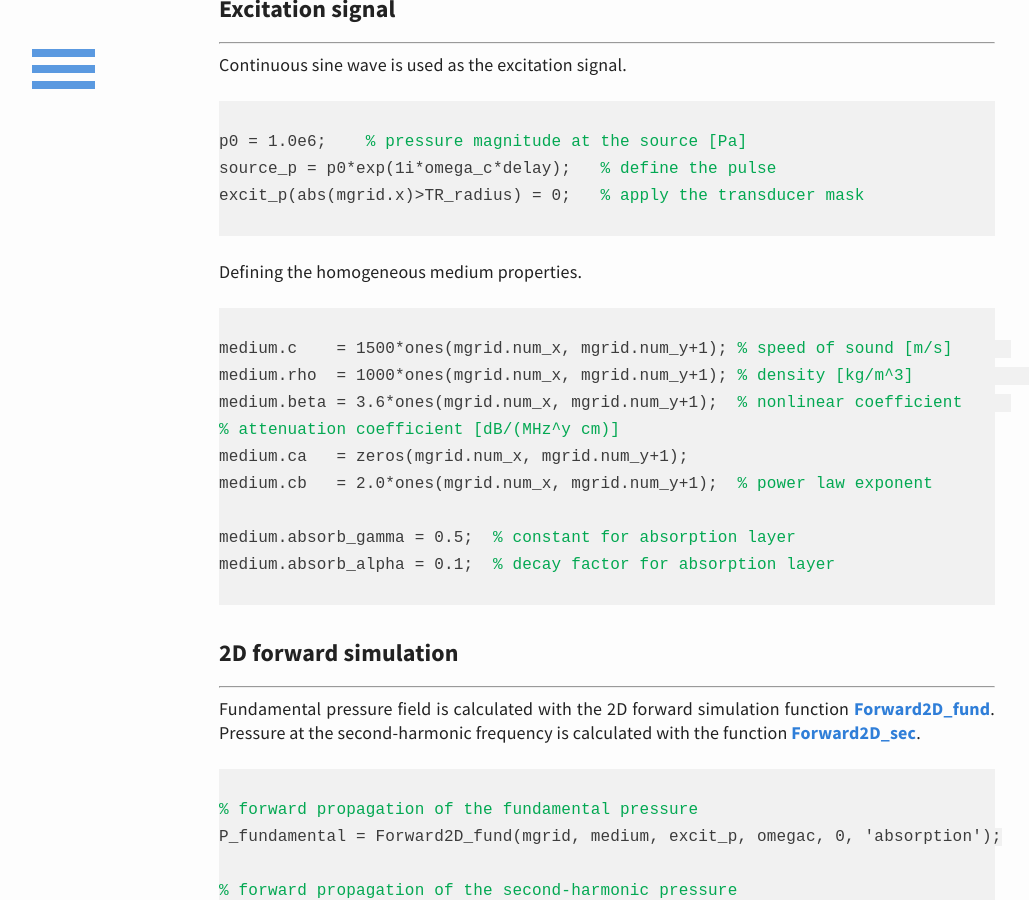
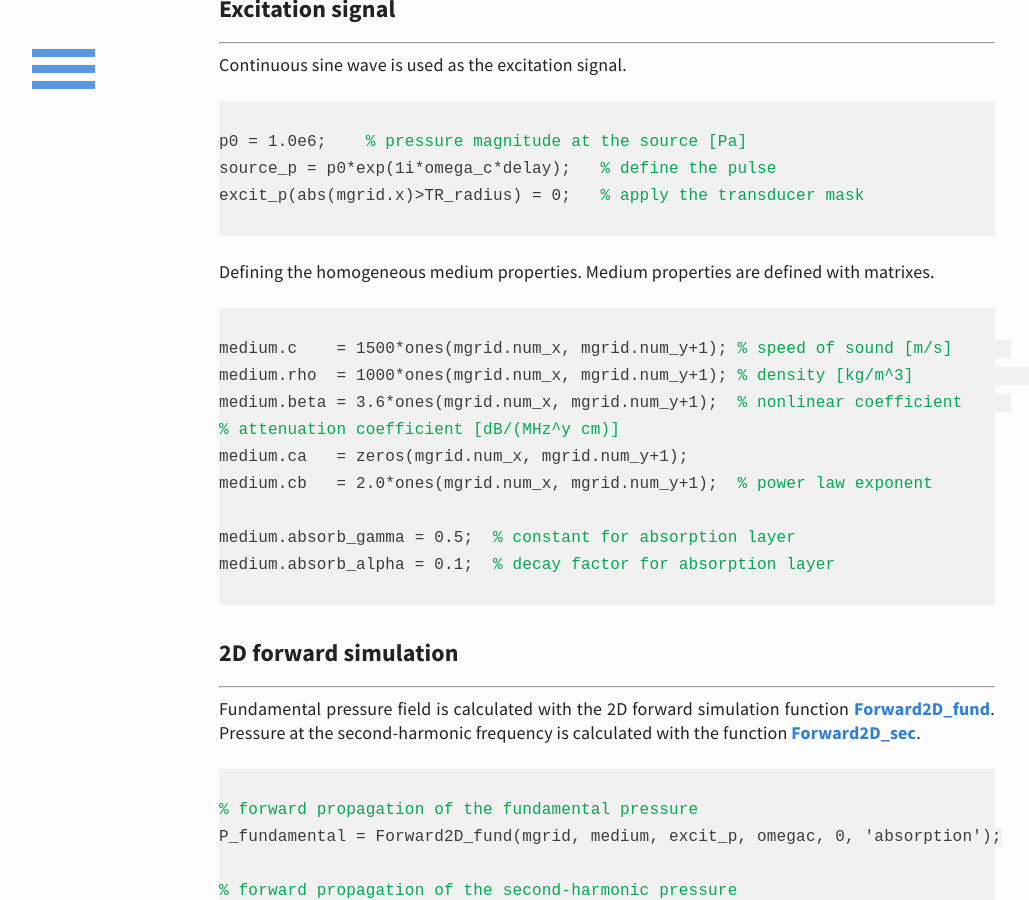
Before and after one commit to m-SOUND/mSOUND, a Jekyll site: the page built from _posts/2019-02-20-FSMDM_2D_homogeneous.html, in a window 1280 px wide and 900 px high, scrolled down 948 px. Shown: the whole window, without its empty margins (33-1062 px from the left). Built offline with Jekyll 4.4.1, drawn with Linux system fonts in a browser that asks for light colours.

Commit message:
Update 2019-02-20-FSMDM_2D_homogeneous.html

```diff
--- a/_posts/2019-02-20-FSMDM_2D_homogeneous.html
+++ b/_posts/2019-02-20-FSMDM_2D_homogeneous.html
@@ -52,7 +52,7 @@ excit_p(abs(mgrid.x)>TR_radius) = 0;  <font color="#03a852"> % apply the transdu
 
 
  <p>
-Defining the homogeneous medium properties.
+Defining the homogeneous medium properties. Medium properties are defined with matrixes.
 <pre><code>
 medium.c    = 1500*ones(mgrid.num_x, mgrid.num_y+1); <font color="#03a852">% speed of sound [m/s]</font>
 medium.rho  = 1000*ones(mgrid.num_x, mgrid.num_y+1); <font color="#03a852">% density [kg/m^3]</font>
```
